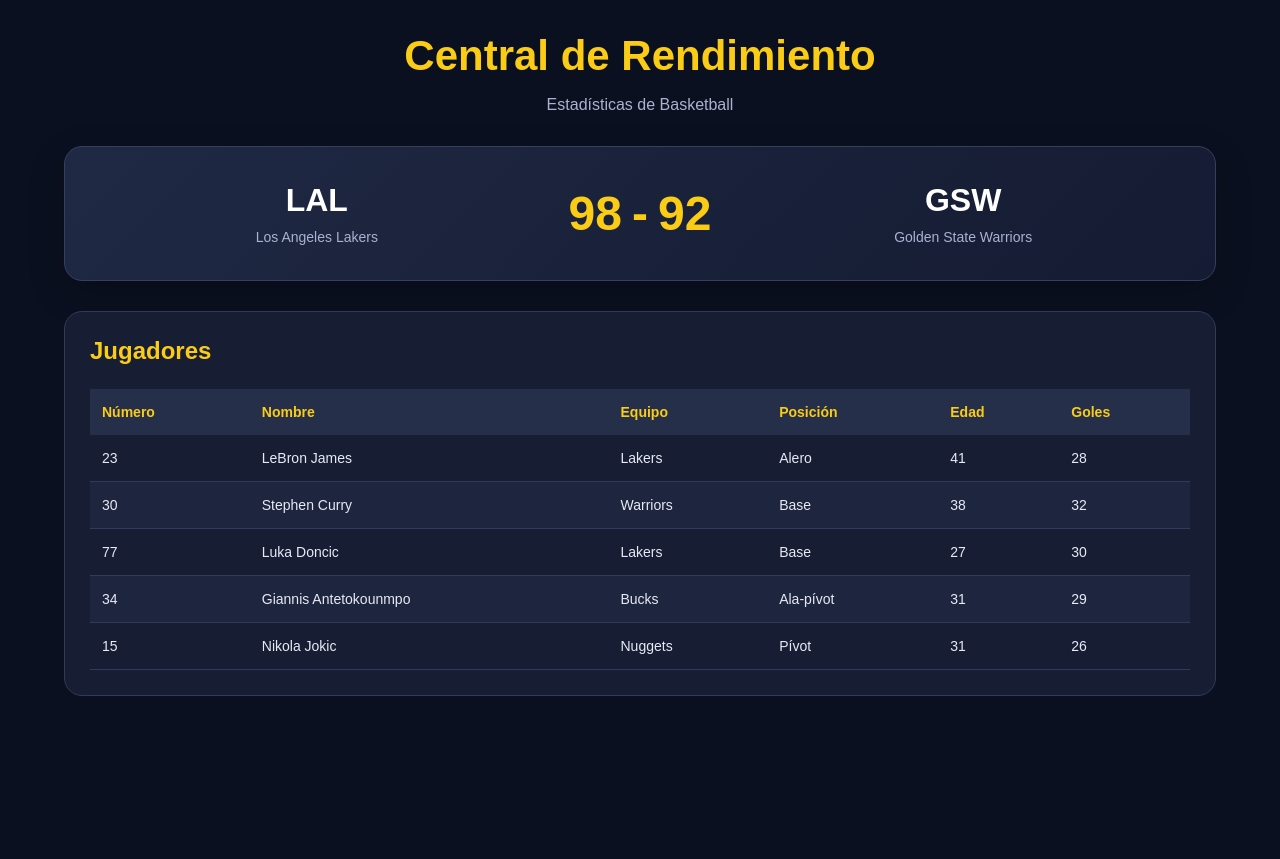
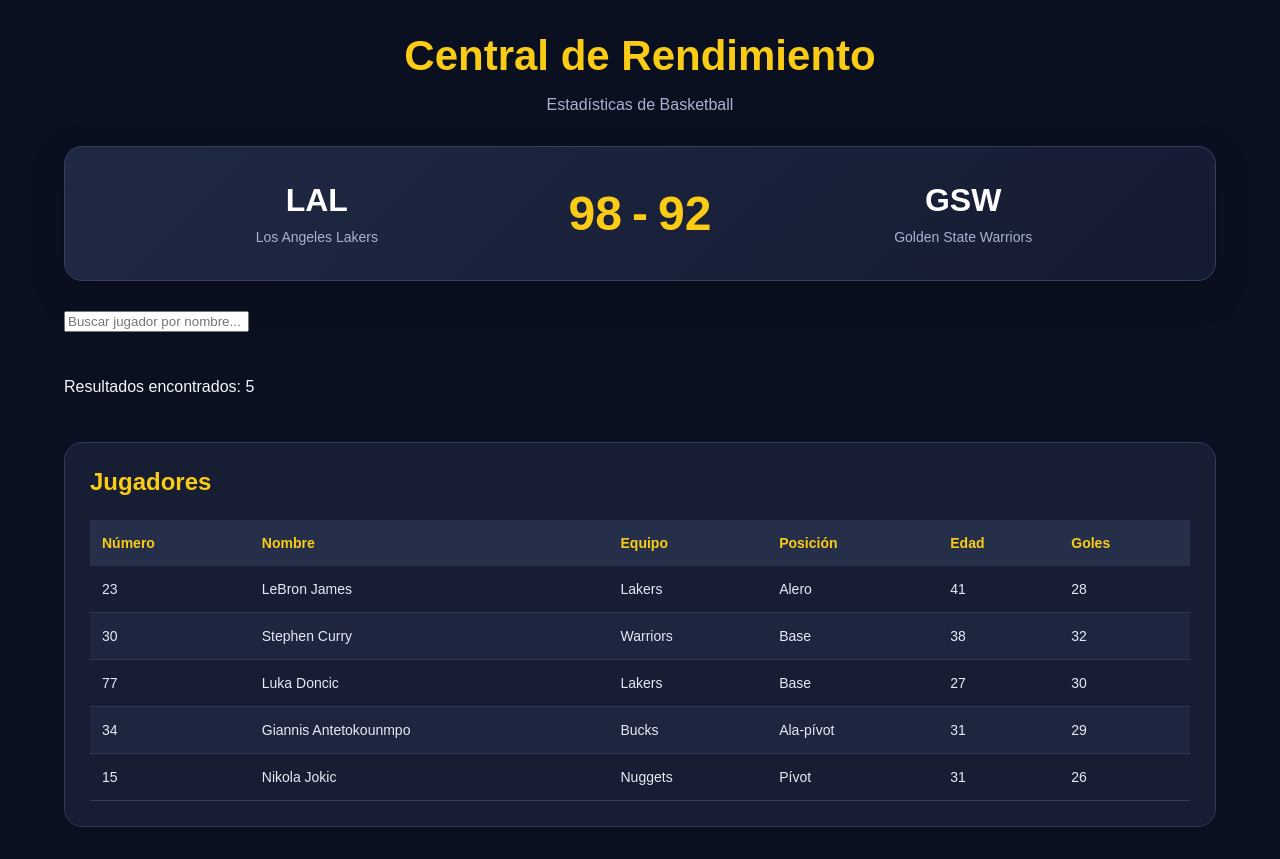
Before and after one commit to SantyGrana2/basketball-react, a React (Vite) app: page / in a window 1280 px wide. Before the commit the page ends 800 px from the top, so only its background shows below. Built offline with nearby package versions, Linux system fonts and the light colour scheme.

Commit message:
feat: implementar busqueda de jugadores con debounce

```diff
--- a/src/App.jsx
+++ b/src/App.jsx
@@ -1,17 +1,50 @@
 
+import { useEffect, useState } from "react";
 import Header from "./components/Header";
 import Scoreboard from "./components/Scoreboard";
+import SearchBar from "./components/SearchBar";
 import PlayerTable from "./components/PlayerTable";
 import { players } from "./data/players";
 
 function App() {
+  const [search, setSearch] = useState("");
+  const [debouncedSearch, setDebouncedSearch] = useState("");
+
+  useEffect(() => {
+    const timer = setTimeout(() => {
+      setDebouncedSearch(search);
+    }, 300);
+
+    return () => clearTimeout(timer);
+  }, [search]);
+
+  const filteredPlayers = players.filter((player) =>
+    player.name
+      .toLowerCase()
+      .includes(debouncedSearch.trim().toLowerCase())
+  );
+
   return (
     <div className="app">
       <Header />
 
       <main className="app__main">
         <Scoreboard />
-        <PlayerTable players={players} />
+
+        <SearchBar
+          value={search}
+          onChange={setSearch}
+          onClear={() => {
+            setSearch("");
+            setDebouncedSearch("");
+          }}
+        />
+
+        <p className="app__results">
+          Resultados encontrados: {filteredPlayers.length}
+        </p>
+
+        <PlayerTable players={filteredPlayers} />
       </main>
     </div>
   );
--- /dev/null
+++ b/src/components/SearchBar.jsx
@@ -0,0 +1,27 @@
+
+function SearchBar({ value, onChange, onClear }) {
+  return (
+    <div className="search-bar">
+      <input
+        type="text"
+        className="search-bar__input"
+        placeholder="Buscar jugador por nombre..."
+        value={value}
+        onChange={(event) => onChange(event.target.value)}
+        aria-label="Buscar jugador"
+      />
+
+      {value && (
+        <button
+          type="button"
+          className="search-bar__clear"
+          onClick={onClear}
+        >
+          Limpiar
+        </button>
+      )}
+    </div>
+  );
+}
+
+export default SearchBar;
```
